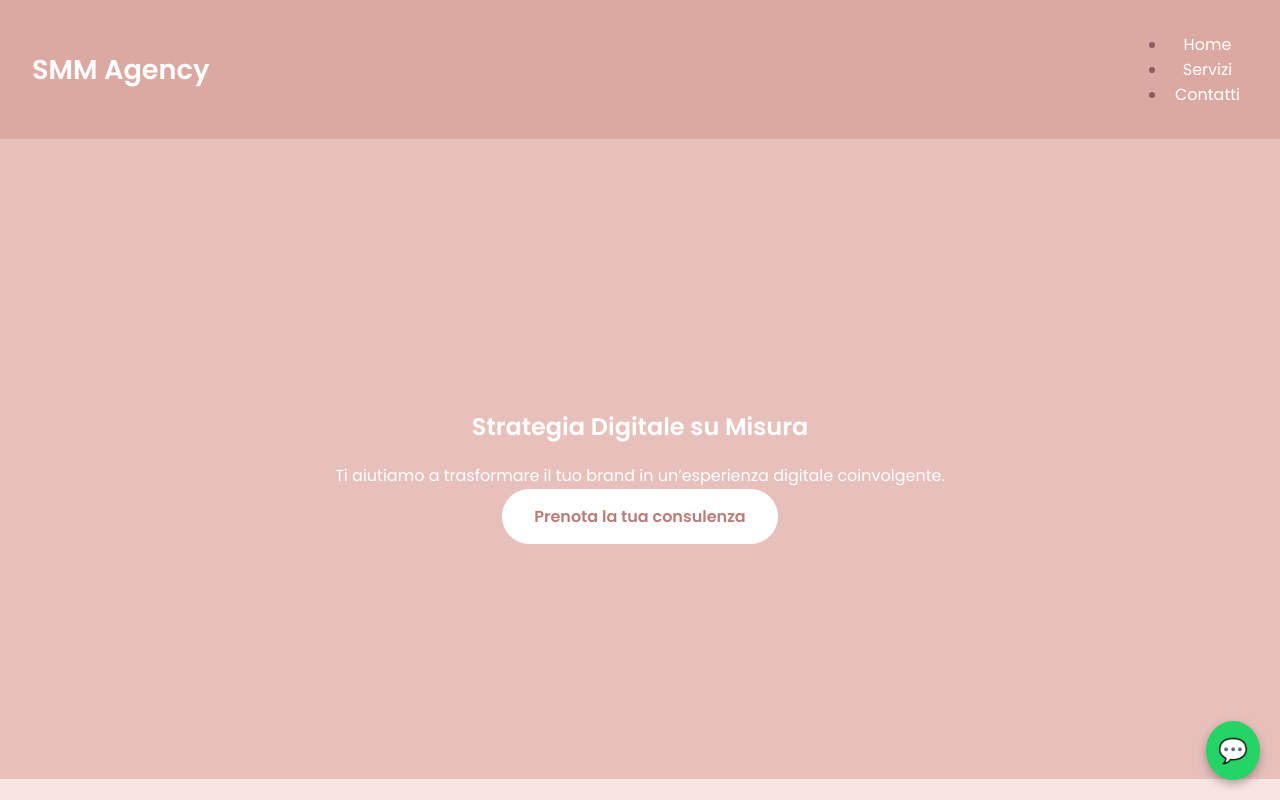
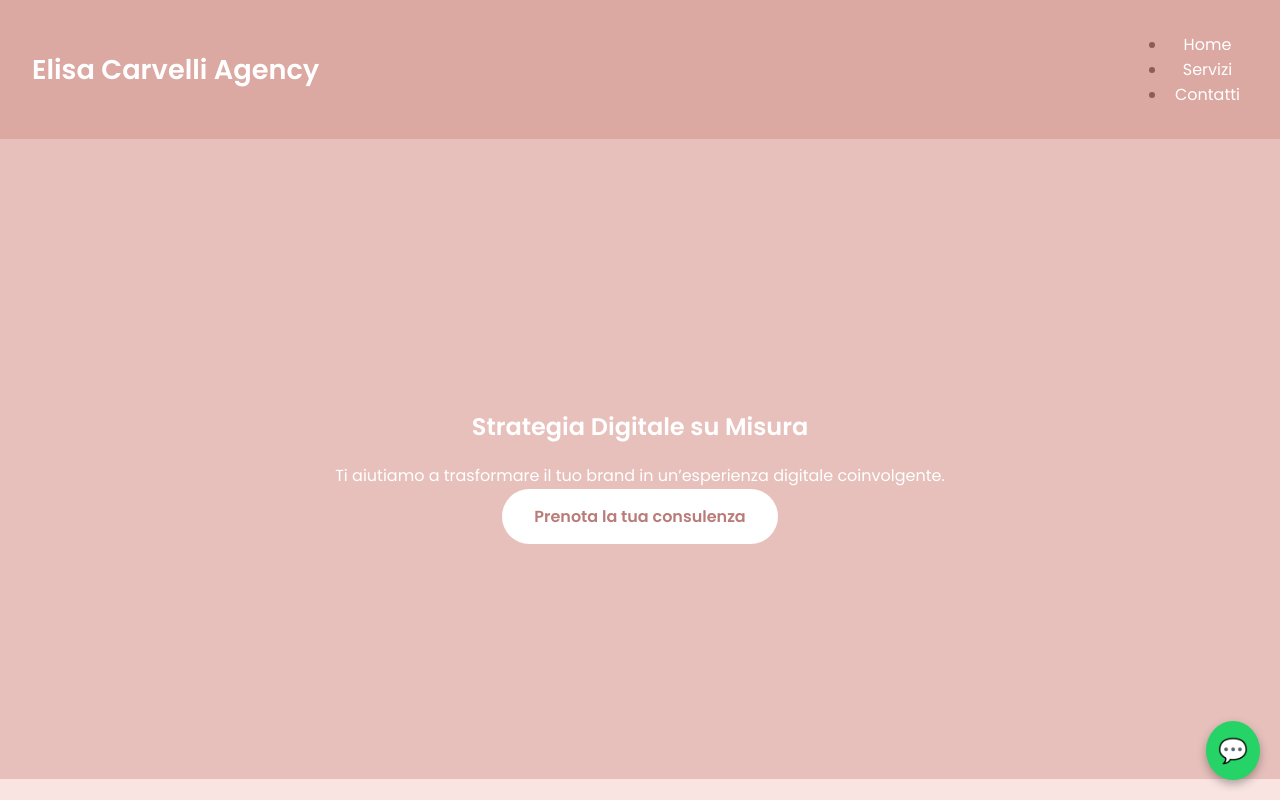
Before and after one commit to itscarve/eca, a plain HTML site: page index.html in a window 1280 px wide. Shown: the top 800 px of the page. Drawn offline with Linux system fonts and the light colour scheme.

Commit message:
Update index.html

```diff
--- a/index.html
+++ b/index.html
@@ -11,7 +11,7 @@
 </head>
 <body>
   <header class="navbar">
-    <a href="index.html" class="logo">SMM Agency</a>
+    <a href="index.html" class="logo">Elisa Carvelli Agency</a>
     <button class="menu-toggle" aria-label="Menu">☰</button>
     <ul class="nav-links">
       <li><a href="index.html">Home</a></li>
```
